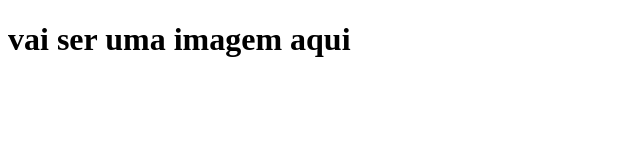
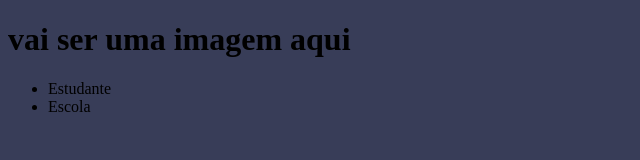
Before and after one commit to estela2071/site-escola306, a plain HTML site: page index.html in a window 1280 px wide. Shown: the whole page, without its empty margins (0-640 px from the left). Drawn offline with Linux system fonts and the light colour scheme.

Commit message:
Add files via upload

```diff
--- a/index.html
+++ b/index.html
@@ -5,8 +5,13 @@
     <meta http-equiv="X-UA-Compatible" content="IE=edge">
     <meta name="viewport" content="width=device-width, initial-scale=1.0">
     <title>Document</title>
+    <link rel="stylesheet" href="style.css">
 </head>
 <body>
     <h1>vai ser uma imagem aqui</h1>
+    <ul>
+        <li>Estudante</li>
+        <li>Escola</li>
+    </ul>
 </body>
 </html>
--- a/style.css
+++ b/style.css
@@ -0,0 +1,3 @@
+body{
+ background-color: #383d58;
+}
```
